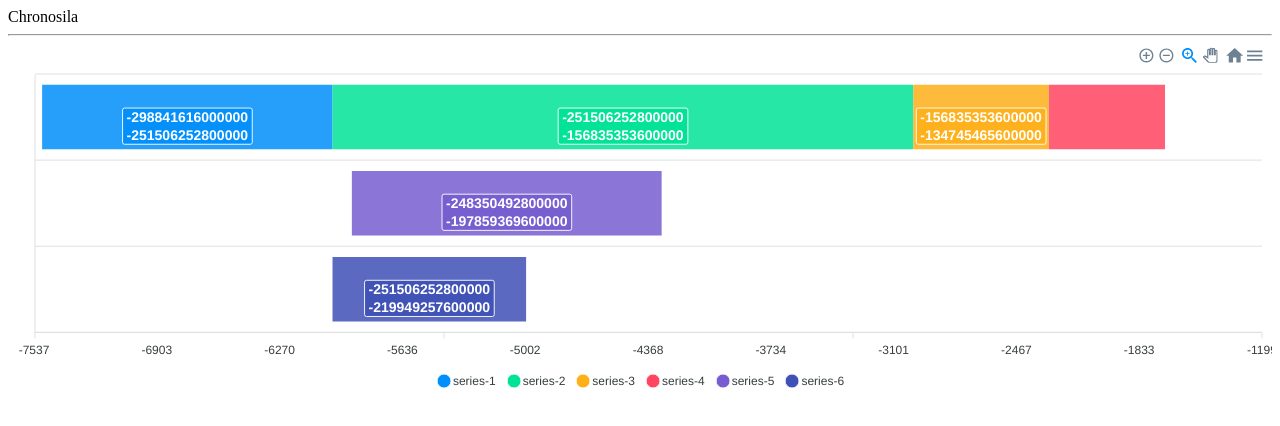
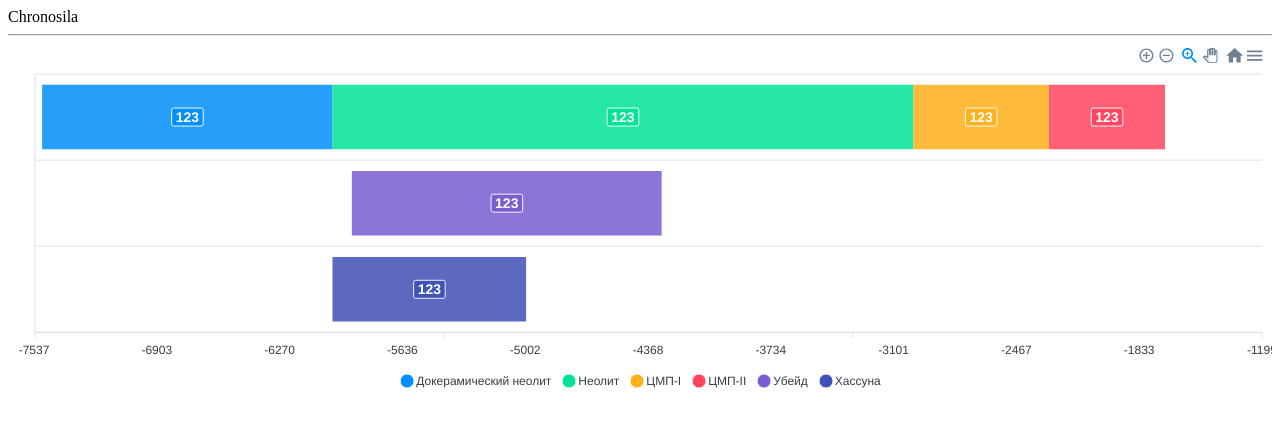
Before and after one commit to romachne/chronosila, a React (Create React App) app: page /timeline in a window 1280 px wide. Shown: the top 426 px of the page. Built offline with nearby package versions, Linux system fonts and the light colour scheme.

Commit message:
I made click events great again

```diff
--- a/src/components/App/App.tsx
+++ b/src/components/App/App.tsx
@@ -4,7 +4,7 @@ import {Route, Router, Switch} from "react-router";
 import {history} from "../../utils/history";
 import HomePage from "../../pages/HomePage/HomePage";
 import {AppPage} from "../../pages/AppPage/AppPage";
-import StoryPage from "../../pages/StoryPage/StoryPage";
+import Article from "../../pages/Article/Article";
 
 export default function App() {
     return (
@@ -13,7 +13,7 @@ export default function App() {
                 <Switch>
                     <Route exact path={"/"} component={HomePage}/>
                     <Route exact path={"/timeline"} component={AppPage}/>
-                    <Route exact path={"/article"} component={StoryPage}/>
+                    <Route exact path={"/article"} component={Article}/>
                     <Route path={"/"} component={() => <div>page not found</div>}/>
                 </Switch>
             </div>
--- a/src/components/TimeLine/ApexChart.tsx
+++ b/src/components/TimeLine/ApexChart.tsx
@@ -1,5 +1,6 @@
 import React, {Component} from "react";
 import ReactApexChart from "react-apexcharts";
+import {history} from "../../utils/history";
 
 interface ApexChartState {
   options: any;
@@ -12,74 +13,74 @@ interface ApexChartProps {
 
 let data = [
   {
+    name: 'Докерамический неолит',
     data: [
       {
         x: '1',
         y: [
           new Date(-7500, 1, 1).getTime(),
           new Date(-6000, 1, 1).getTime()
-        ],
-        name: 'Докерамический неолит'
+        ]
       },
     ]
   },
   {
+    name: 'Неолит',
     data: [
       {
         x: '1',
         y: [
           new Date(-6000, 1, 1).getTime(),
           new Date(-3000, 1, 1).getTime()
-        ],
-        name: 'Неолит'
+        ]
       }
     ]
   },
   {
+    name: 'ЦМП-I',
     data: [
       {
         x: '1',
         y: [
           new Date(-3000, 1, 1).getTime(),
           new Date(-2300, 1, 1).getTime()
-        ],
-        name: 'ЦМП-I'
+        ]
       },
     ]
   },
   {
+    name: 'ЦМП-II',
     data: [
       {
         x: '1',
         y: [
           new Date(-2300, 1, 1).getTime(),
           new Date(-1700, 1, 1).getTime()
-        ],
-        name: 'ЦМП-II'
+        ]
       }
     ]
   },
   {
+    name: 'Убейд',
     data: [
       {
         x: '2',
         y: [
           new Date(-5900, 1, 1).getTime(),
           new Date(-4300, 1, 1).getTime()
-        ],
-        name: 'Убейд'
+        ]
       }
     ]
   },
   {
+    name: 'Хассуна',
     data: [
       {
         x: '3',
         y: [
           new Date(-6000, 1, 1).getTime(),
           new Date(-5000, 1, 1).getTime()
-        ],
-        name: 'Хассуна'
+        ]
       }
     ]
   }
@@ -95,7 +96,16 @@ export default class ApexChart extends Component<ApexChartProps, ApexChartState>
       options: {
         chart: {
           height: 350,
-          type: 'rangeBar'
+          type: 'rangeBar',
+          events: {
+            click: function(event: any, chartContext: any, config: any) {
+              // The last parameter config contains additional information like `seriesIndex` and `dataPointIndex` for cartesian charts
+              console.log(config.seriesIndex);
+              if (config.seriesIndex != -1) {
+                history.push('./article')
+              }
+            }
+          }
         },
         colors: [
           "#008FFB", "#00E396", "#FEB019", "#FF4560", "#775DD0",
@@ -121,7 +131,7 @@ export default class ApexChart extends Component<ApexChartProps, ApexChartState>
           enabled: true,
           enabledOnSeries: undefined,
           formatter: function (val: any, opts: any) {
-            return val
+            return '123'
           },
           textAnchor: 'middle',
           distributed: false,
@@ -170,15 +180,15 @@ export default class ApexChart extends Component<ApexChartProps, ApexChartState>
         yaxis: {
           show: false,
         },
-        tooltip: {
-          custom: function(opts: any) {
-            const fromYear = new Date(opts.y1).getFullYear()
-            const toYear = new Date(opts.y2).getFullYear()
-            return (
-              fromYear + ' ' + toYear
-            )
-          }
-        }
+        // tooltip: {
+        //   custom: function(opts: any) {
+        //     const fromYear = new Date(opts.y1).getFullYear()
+        //     const toYear = new Date(opts.y2).getFullYear()
+        //     return (
+        //       fromYear + ' ' + toYear
+        //     )
+        //   }
+        // }
       },
 
 
--- a/src/pages/StoryPage/StoryPage.tsx
+++ b/src/pages/Article/Article.tsx
@@ -1,10 +1,11 @@
 import React, {Component} from "react";
+import {Link} from "react-router-dom";
 
 export default class StoryPage extends Component {
   render() {
     return (
       <div>
-        Lib
+        <Link to={"/timeline"}>back</Link>
       </div>
     )
   }
```
Also changed, not shown: 1 other file (tests, documents, lock files or other folders).
